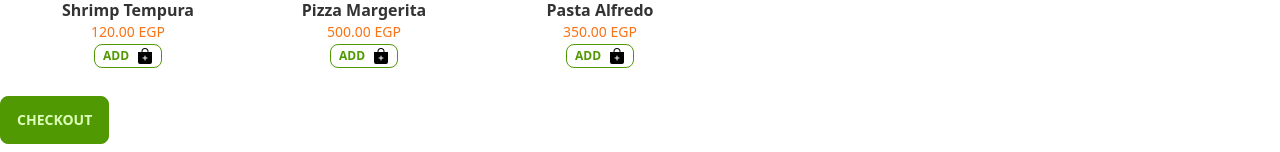
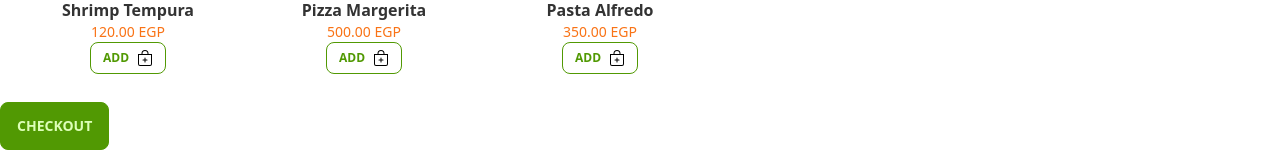
Before and after one commit to hussein-haitham/Food-Order-app, a React (Create React App) app: page /restaurant/1 in a window 1280 px wide. Shown: the part 622-774 px from the top of the page. Built offline with nearby package versions, Linux system fonts and the light colour scheme.

Commit message:
added hook form

```diff
--- a/package.json
+++ b/package.json
@@ -9,6 +9,7 @@
     "daisyui": "^2.46.1",
     "react": "^18.2.0",
     "react-dom": "^18.2.0",
+    "react-hook-form": "^7.41.5",
     "react-router-dom": "^5.2.0",
     "react-scripts": "5.0.1"
   },
--- a/src/components/Menu/MenuItem.js
+++ b/src/components/Menu/MenuItem.js
@@ -16,7 +16,7 @@
         onClick={() => {
           addItem(item);
         }}
-        className="btn btn-primary btn-xs btn-outline text-xs gap-2"
+        className="btn btn-primary btn-sm btn-outline text-xs gap-2"
       >
         Add
         <svg
@@ -24,13 +24,14 @@
           width="16"
           height="16"
           fillRule="currentColor"
-          className="bi bi-bag-plus-fill"
+          className="bi bi-bag-plus"
           viewBox="0 0 16 16"
         >
           <path
-            fillRule="currentColor"
-            d="M10.5 3.5a2.5 2.5 0 0 0-5 0V4h5v-.5zm1 0V4H15v10a2 2 0 0 1-2 2H3a2 2 0 0 1-2-2V4h3.5v-.5a3.5 3.5 0 1 1 7 0zM8.5 8a.5.5 0 0 0-1 0v1.5H6a.5.5 0 0 0 0 1h1.5V12a.5.5 0 0 0 1 0v-1.5H10a.5.5 0 0 0 0-1H8.5V8z"
+            fillRule="evenodd"
+            d="M8 7.5a.5.5 0 0 1 .5.5v1.5H10a.5.5 0 0 1 0 1H8.5V12a.5.5 0 0 1-1 0v-1.5H6a.5.5 0 0 1 0-1h1.5V8a.5.5 0 0 1 .5-.5z"
           />
+          <path d="M8 1a2.5 2.5 0 0 1 2.5 2.5V4h-5v-.5A2.5 2.5 0 0 1 8 1zm3.5 3v-.5a3.5 3.5 0 1 0-7 0V4H1v10a2 2 0 0 0 2 2h10a2 2 0 0 0 2-2V4h-3.5zM2 5h12v9a1 1 0 0 1-1 1H3a1 1 0 0 1-1-1V5z" />
         </svg>
       </button>
     </li>
--- a/src/components/Menu/MenuList.js
+++ b/src/components/Menu/MenuList.js
@@ -3,9 +3,27 @@
 
 function MenuList() {
   const [menuItemsState, setMenuItemsState] = useState([
-    { id: "f1", name: "Shrimp Tempura", price: 120, count: 1 },
-    { id: "f2", name: "Pizza Margerita", price: 500, count: 1 },
-    { id: "f3", name: "Pasta Alfredo", price: 350, count: 1 },
+    {
+      id: "f1",
+      name: "Shrimp Tempura",
+      price: 120,
+      count: 1,
+      category: "Main dish",
+    },
+    {
+      id: "f2",
+      name: "Pizza Margerita",
+      price: 500,
+      count: 1,
+      category: "Main dish",
+    },
+    {
+      id: "f3",
+      name: "Pasta Alfredo",
+      price: 350,
+      count: 1,
+      category: "Beverages",
+    },
   ]);
 
   const menuItems = menuItemsState.map((item) => (
--- a/src/pages/Checkout.js
+++ b/src/pages/Checkout.js
@@ -8,6 +8,7 @@
 
   const [isSending, setIsSending] = useState(false);
   const [errors, setErrors] = useState({});
+  const [inValidInput, setInValidInput] = useState(false);
 
   const nameRef = useRef();
   const phoneRef = useRef();
@@ -56,13 +57,15 @@
     const validationResult = validationRules[event.target.name](
       event.target.value
     );
+
+    console.log("I set it invalid", inValidInput);
     const errorMessage = {
       name: "Please enter a valid name ",
       phone: "Please enter a valid phone number",
-      payment: "Please choose payment type",
     };
 
     const newErorr = validationResult ? "" : errorMessage[event.target.name];
+    console.log("I am setting the errors");
     setErrors({ ...errors, [event.target.name]: newErorr });
   };
   const submitHandler = (event) => {
@@ -83,7 +86,7 @@
       return;
     }
 
-    sendOrder();
+    if (!inValidInput) sendOrder();
   };
   return (
     <section>
```
Also changed, not shown: 1 other file (tests, documents, lock files or other folders).
